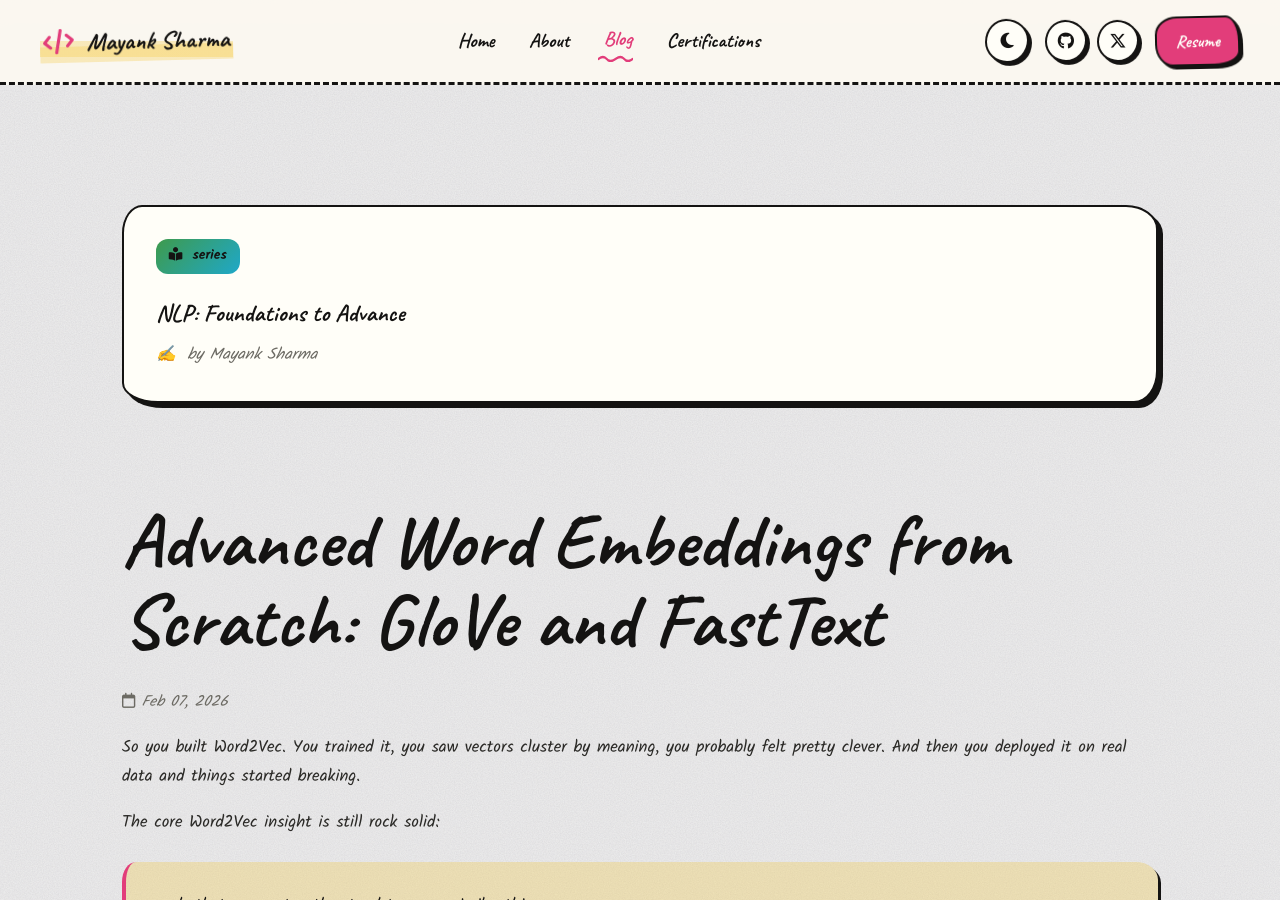
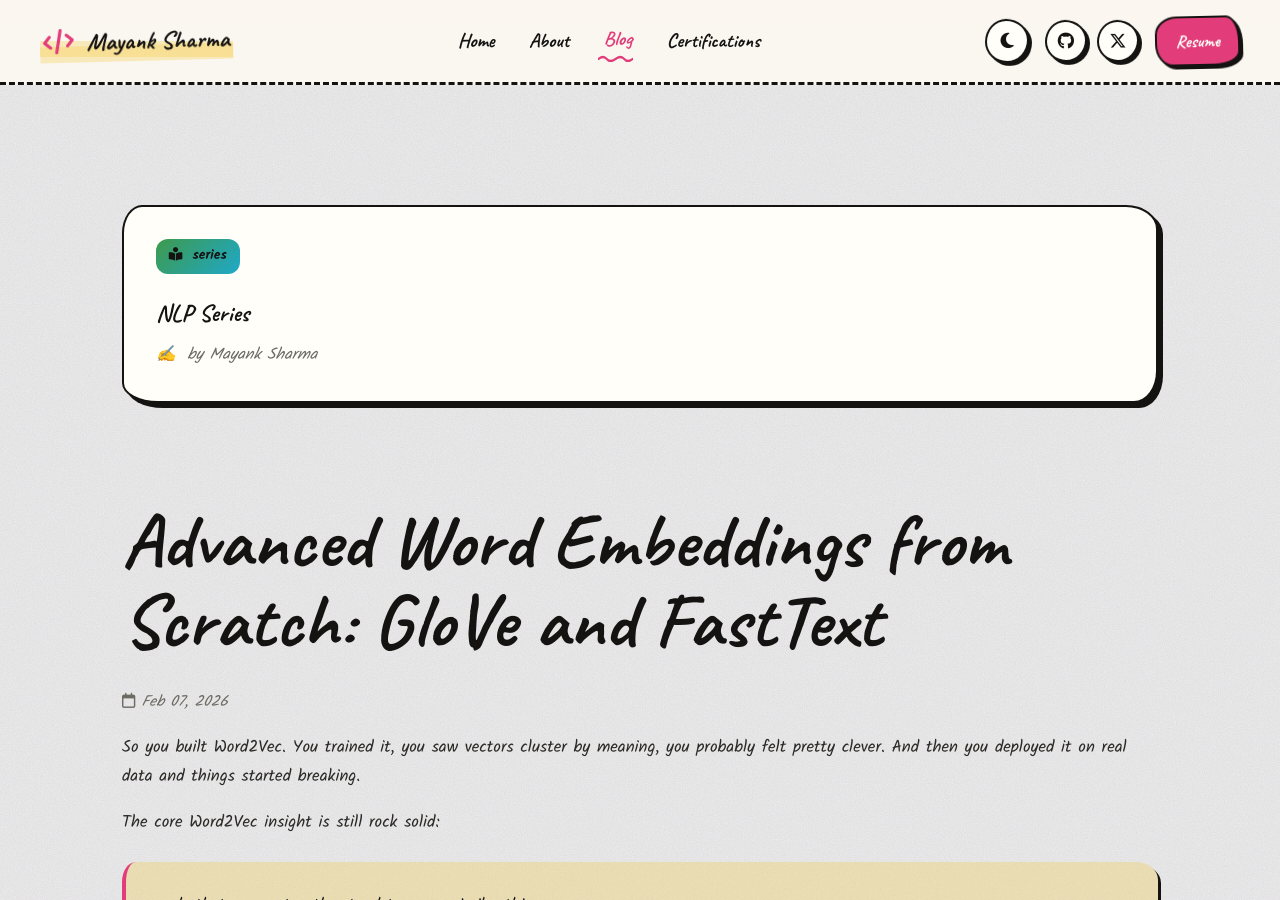
Before and after one commit to mayank1101/mayank1101.github.io, a Jekyll site: the page built from _posts/nlp/2026-02-07-advance-word-embeddings.md, in a window 1280 px wide and 900 px high. Built offline with Jekyll 4.4.1, drawn with Linux system fonts in a browser that asks for light colours; some web fonts are replaced; some of the changed text lies outside the part shown.

Commit message:
renamed NLP blog series card

```diff
--- a/_data/series.yml
+++ b/_data/series.yml
@@ -1,4 +1,4 @@
-- name: "NLP: Foundations to Advance"
+- name: "NLP Series"
   slug: "nlp"
   description: "Explore the fascinating world of Natural Language Processing, from linguistic foundations to modern transformer models and real-world applications."
   accent_color: "green"
--- a/_posts/nlp/2026-02-07-advance-word-embeddings.md
+++ b/_posts/nlp/2026-02-07-advance-word-embeddings.md
@@ -2,7 +2,7 @@
 layout: post
 title: "Advanced Word Embeddings from Scratch: GloVe and FastText"
 date: 2026-02-07
-series: "NLP: Foundations to Advance"
+series: "NLP Series"
 series_author: "Mayank Sharma"
 excerpt: "Learn how advanced embeddings go beyond Word2Vec by implementing a toy GloVe model and a FastText-style subword model from scratch in a Jupyter notebook."
 ---
```
Also changed, not shown: _posts/nlp/2026-02-01-text-processing.md (+1 -1 lines), _posts/nlp/2026-02-03-text-representation.md (+1 -1 lines), _posts/nlp/2026-02-05-word-embeddigs.md (+1 -1 lines).
